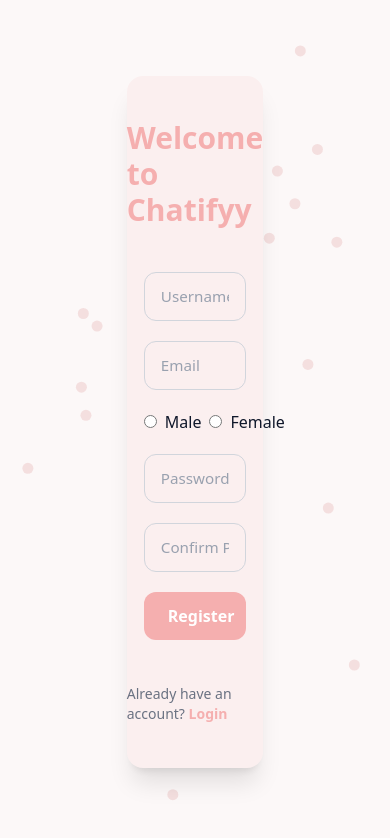
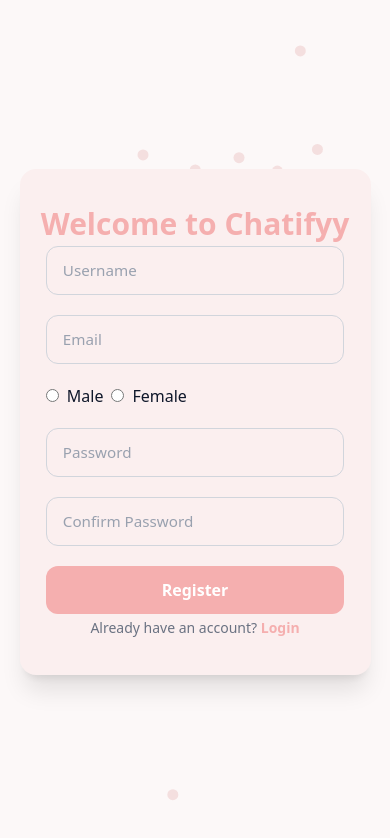
Before and after one commit to SakshamKumar28/Chatifyy, a React (Vite) app in the folder frontend/: page /signup in a window 390 px wide. Shown: the top 838 px of the page. Built offline with nearby package versions, Linux system fonts and the light colour scheme.

Commit message:
[Saksham] responsiveness settled

```diff
--- a/frontend/src/pages/Login.tsx
+++ b/frontend/src/pages/Login.tsx
@@ -54,9 +54,9 @@ const Login = () => {
                 />
             )
         })}
-        <div className="z-10 h-[82vh] w-[35vw] bg-[var(--secondary-color)] shadow-xl rounded-2xl flex flex-col items-center justify-evenly">
+        <div className="z-10 w-[90%] sm:w-[70%] md:w-[50%] lg:w-[35vw] min-h-[50vh] h-auto py-8 md:h-[82vh] md:py-0 bg-[var(--secondary-color)] shadow-xl rounded-2xl flex flex-col items-center justify-evenly">
             <h1 className='text-3xl font-bold text-[var(--message-outgoing)]'>Welcome Back</h1>
-            <form onSubmit={handleSubmit} className='flex flex-col w-3/4 gap-5'>
+            <form onSubmit={handleSubmit} className='flex flex-col w-[85%] sm:w-3/4 gap-5'>
                 {error && (
                     <div className='bg-red-100 border border-red-400 text-red-700 px-4 py-2 rounded-lg text-sm'>
                         {error}
--- a/frontend/src/pages/Register.tsx
+++ b/frontend/src/pages/Register.tsx
@@ -67,9 +67,9 @@ const Register = () => {
                 />
             )
         })}
-        <div className="z-10 h-[82vh] w-[35vw] bg-[var(--secondary-color)] shadow-xl rounded-2xl flex flex-col items-center justify-evenly">
+        <div className="z-10 w-[90%] sm:w-[70%] md:w-[50%] lg:w-[35vw] min-h-[60vh] h-auto py-8 md:h-[82vh] md:py-0 bg-[var(--secondary-color)] shadow-xl rounded-2xl flex flex-col items-center justify-evenly">
             <h1 className='text-3xl font-bold text-[var(--message-outgoing)]'>Welcome to Chatifyy</h1>
-            <form onSubmit={handleSubmit} className='flex flex-col w-3/4 gap-5'>
+            <form onSubmit={handleSubmit} className='flex flex-col w-[85%] sm:w-3/4 gap-5'>
                 {error && (
                     <div className='px-[2rem] py-[0.5rem] bg-red-100 border border-red-400 text-red-700 px-4 py-2 rounded-lg text-sm'>
                         {error}
```
